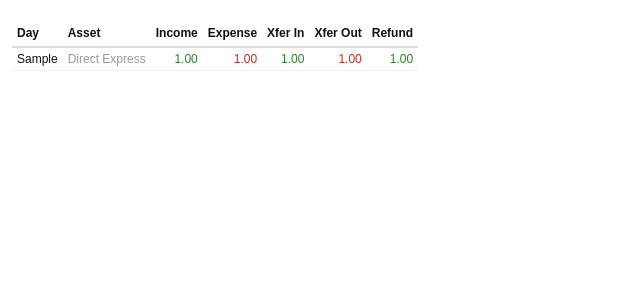
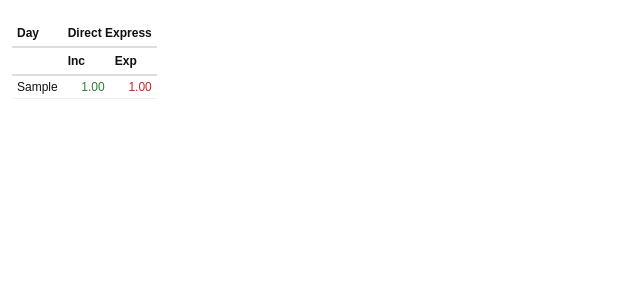
Before and after one commit to dpc00/blog7, a Flask app: page /daily in a window 1280 px wide. Shown: the part 39-339 px from the top of the page, without its empty margins (0-640 px from the left). Run offline with Flask 3, Linux system fonts and the light colour scheme; tables that the repository leaves empty hold one stand-in row (values such as "Sample post").

Commit message:
Pivot summary tabs: one row per period, assets as columns
Co-Authored-By: Claude Sonnet 4.6 <noreply@anthropic.com>

```diff
--- a/app.py
+++ b/app.py
@@ -296,9 +296,9 @@ class DB:
                 pass
 
         for tbl in ("daily", "weekly", "monthly", "yearly"):
-            cols = {r[1] for r in self.conn.execute(
+            info = {r[1]: r[5] for r in self.conn.execute(
                 f"PRAGMA table_info({tbl})").fetchall()}
-            if cols and "f_in" in cols:
+            if info and ("f_in" in info or info.get("asset_id", 0) == 0):
                 self.execute(f"DROP TABLE {tbl}")
 
         self.execute("""CREATE TABLE IF NOT EXISTS daily (
@@ -874,10 +874,25 @@ def _summary_route(tbl, period_col, title, tab):
     assets        = db.load_assets()
     asset_name_map = {a['id']: a['name'] for a in assets}
     rows = db.fetchall(
-        f"SELECT {period_col}, asset_id, income, expense, transfer_in, transfer_out, refund_return"
+        f"SELECT {period_col}, asset_id, income, expense"
         f" FROM {tbl} ORDER BY {period_col} DESC")
+
+    # Collect ordered periods and asset_ids that have data
+    periods   = []
+    asset_ids = []
+    pivot     = {}
+    for r in rows:
+        p = r[period_col]
+        if p not in pivot:
+            pivot[p] = {}
+            periods.append(p)
+        if r.asset_id not in asset_ids:
+            asset_ids.append(r.asset_id)
+        pivot[p][r.asset_id] = (r.income, r.expense)
+
     return render_template('summary.html', tab=tab, title=title,
-                           period_col=period_col, rows=rows,
+                           period_col=period_col, periods=periods,
+                           asset_ids=asset_ids, pivot=pivot,
                            asset_name_map=asset_name_map)
 
 @app.route('/daily')
--- a/templates/summary.html
+++ b/templates/summary.html
@@ -5,31 +5,30 @@
 <table>
   <tr>
     <th>{{ period_col | capitalize }}</th>
-    <th>Asset</th>
-    <th class="num">Income</th>
-    <th class="num">Expense</th>
-    <th class="num">Xfer In</th>
-    <th class="num">Xfer Out</th>
-    <th class="num">Refund</th>
+    {% for aid in asset_ids %}
+    <th class="num" colspan="2">{{ asset_name_map.get(aid, aid) }}</th>
+    {% endfor %}
   </tr>
-  {% for r in rows %}
   <tr>
-    <td>{{ r[period_col] }}</td>
-    <td class="dim">{{ asset_name_map.get(r.asset_id, r.asset_id) }}</td>
-    <td class="{{ 'pos' if r.income else '' }} num">
-      {{ '%.2f' % r.income if r.income else '' }}</td>
-    <td class="{{ 'neg' if r.expense else '' }} num">
-      {{ '%.2f' % r.expense if r.expense else '' }}</td>
-    <td class="{{ 'pos' if r.transfer_in else '' }} num">
-      {{ '%.2f' % r.transfer_in if r.transfer_in else '' }}</td>
-    <td class="{{ 'neg' if r.transfer_out else '' }} num">
-      {{ '%.2f' % r.transfer_out if r.transfer_out else '' }}</td>
-    <td class="{{ 'pos' if r.refund_return else '' }} num">
-      {{ '%.2f' % r.refund_return if r.refund_return else '' }}</td>
+    <th></th>
+    {% for aid in asset_ids %}
+    <th class="num">Inc</th>
+    <th class="num">Exp</th>
+    {% endfor %}
+  </tr>
+  {% for p in periods %}
+  {% set row = pivot[p] %}
+  <tr>
+    <td>{{ p }}</td>
+    {% for aid in asset_ids %}
+    {% set vals = row.get(aid, (none, none)) %}
+    <td class="{{ 'pos' if vals[0] else '' }} num">{{ '%.2f' % vals[0] if vals[0] else '' }}</td>
+    <td class="{{ 'neg' if vals[1] else '' }} num">{{ '%.2f' % vals[1] if vals[1] else '' }}</td>
+    {% endfor %}
   </tr>
   {% endfor %}
-  {% if not rows %}
-  <tr><td colspan="7" style="color:#999; font-style:italic; padding:8px;">No data</td></tr>
+  {% if not periods %}
+  <tr><td colspan="3" style="color:#999; font-style:italic; padding:8px;">No data</td></tr>
   {% endif %}
 </table>
 </div>
```
